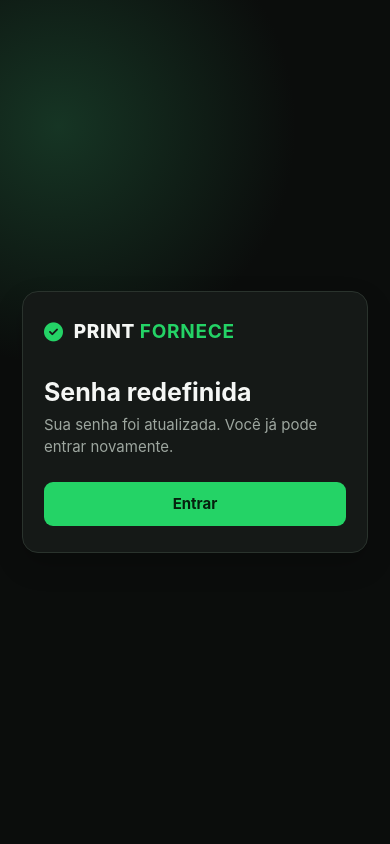
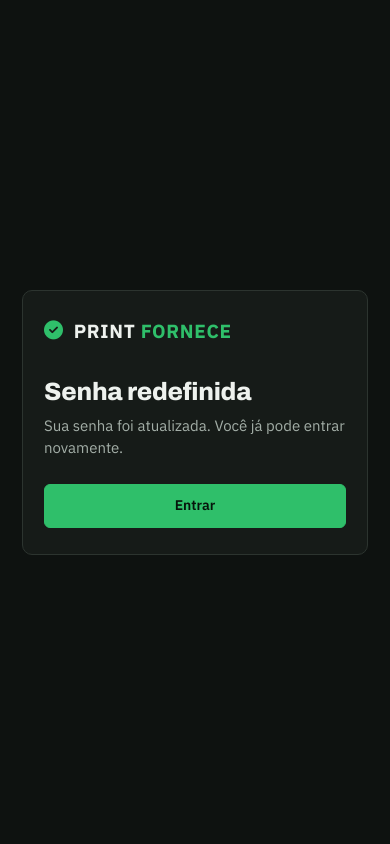
Before and after one commit to Fawlerr/print-fornece, a Django app: template templates/accounts/password_reset_complete.html in a window 390 px wide. Run offline with Django 5.2, Linux system fonts and the light colour scheme; the template is opened without the code that fills it, so the values that code supplies are empty.

Commit message:
style: design tokens, tema escuro e claro por usuario e componentes base
- tokens.css: fonte unica de cores, fontes, espacos, raios e sombras nos temas
  escuro (padrao) e claro, com contraste WCAG AA; redefine as variaveis antigas.
- components.css: botoes, campos, tabelas, cartoes, cores por etapa do pedido,
  Kanban, navegacao, mensagens, dialogos e regras de celular/tablet (areas de
  toque de 44 px, area segura do iPhone, foco visivel).
- Tema escolhido por usuario (User.ui_theme, migracao aditiva accounts.0006) com
  botao sol/lua no topo; logo na versao certa para cada tema.
- Teclado de telefone nos campos de WhatsApp; PWA com cache novo e cores novas.

Co-Authored-By: Claude Opus 5.5 <noreply@anthropic.com>

```diff
--- a/apps/accounts/models.py
+++ b/apps/accounts/models.py
@@ -55,6 +55,8 @@ class User(AbstractBaseUser, PermissionsMixin):
     current_login_at = models.DateTimeField("início da sessão atual", null=True, blank=True)
     last_seen_page = models.CharField("última página acessada", max_length=255, blank=True, default="")
     last_seen_device = models.CharField("dispositivo", max_length=100, blank=True, default="")
+    # Rebranding: tema da interface escolhido por usuário (escuro é o padrão).
+    ui_theme = models.CharField("tema da interface", max_length=10, choices=[("dark", "Escuro"), ("light", "Claro")], default="dark")
     date_joined = models.DateTimeField("criado em", auto_now_add=True)
     updated_at = models.DateTimeField("atualizado em", auto_now=True)
 
--- a/apps/accounts/urls.py
+++ b/apps/accounts/urls.py
@@ -10,6 +10,7 @@ urlpatterns = [
     path("logout/", views.logout_view, name="logout"),
     path("profile/", views.ProfileView.as_view(), name="profile"),
     path("profile/password/", views.ChangePasswordView.as_view(), name="change_password"),
+    path("theme/", views.toggle_theme, name="toggle_theme"),
     path("online-users/", views.OnlineUsersApiView.as_view(), name="online_users"),
     path("beacon-offline/", views.BeaconOfflineView.as_view(), name="beacon_offline"),
     path("users/", views.UserListView.as_view(), name="user_list"),
--- a/apps/orders/forms.py
+++ b/apps/orders/forms.py
@@ -61,7 +61,7 @@ class OrderForm(forms.ModelForm):
         widgets = {
             "description": forms.Textarea(attrs={"maxlength": 5000}),
             "internal_notes": forms.Textarea(attrs={"maxlength": 5000}),
-            "client_whatsapp": forms.TextInput(attrs={"data-whatsapp": "", "inputmode": "numeric", "maxlength": 25}),
+            "client_whatsapp": forms.TextInput(attrs={"data-whatsapp": "", "type": "tel", "inputmode": "tel", "autocomplete": "tel", "maxlength": 25}),
             "total_amount": forms.TextInput(attrs={"data-money": "", "inputmode": "decimal"}),
             "paid_amount": forms.TextInput(attrs={"data-money": "", "inputmode": "decimal"}),
             "discount_advance": forms.TextInput(attrs={"data-money": "", "inputmode": "decimal"}),
--- a/apps/payments/forms.py
+++ b/apps/payments/forms.py
@@ -60,7 +60,7 @@ class ClienteForm(forms.ModelForm):
             "observacoes": "Observações / Instruções",
         }
         widgets = {
-            "telefone": forms.TextInput(attrs={"data-whatsapp": ""}),
+            "telefone": forms.TextInput(attrs={"data-whatsapp": "", "type": "tel", "inputmode": "tel", "autocomplete": "tel"}),
             "observacoes": forms.Textarea(attrs={"rows": 3}),
         }
 
--- /dev/null
+++ b/static/css/components.css
@@ -0,0 +1,310 @@
+/* ==========================================================================
+   Print Fornece — Componentes (rebranding). Carregado por último; usa só tokens.
+   ========================================================================== */
+
+/* ---------- Base ---------- */
+html { -webkit-text-size-adjust: 100%; }
+body {
+  background: var(--bg);
+  color: var(--text);
+  font-family: var(--font-body);
+  font-size: 15px;
+  line-height: 1.5;
+}
+h1, h2, h3, .topbar-title h1, .section-heading h2, .kanban-title {
+  font-family: var(--font-display);
+  font-stretch: 85%;
+  letter-spacing: -0.01em;
+}
+h1 { font-weight: 800; }
+h2, h3 { font-weight: 700; }
+a { color: inherit; }
+.page-body p a:not([class]), .page-body td a:not([class]), .page-body li a:not([class]) { color: var(--brand-text); text-decoration: underline; text-underline-offset: 2px; }
+.text-muted, .help, small.help { color: var(--muted) !important; }
+code, kbd, .order-number, .num { font-variant-numeric: tabular-nums; }
+.order-number { font-family: var(--font-mono); font-weight: 600; }
+:focus-visible { outline: 3px solid var(--focus) !important; outline-offset: 2px; }
+::selection { background: var(--brand); color: var(--brand-ink); }
+img { max-width: 100%; height: auto; }
+
+/* ---------- Superfícies ---------- */
+.card, .section, .form-card, .stat-card, .chart-card, .login-card, .filters, .table-wrap.card, .dashboard-card {
+  background: var(--surface);
+  border: 1px solid var(--line);
+  border-radius: var(--radius-lg);
+  box-shadow: none;
+  color: var(--text);
+}
+.stat-card { background: var(--surface-2); }
+.stat-card small { color: var(--muted); text-transform: uppercase; letter-spacing: 0.06em; font-size: var(--fs-xs); }
+.stat-card strong { font-family: var(--font-display); font-stretch: 85%; font-weight: 800; font-variant-numeric: tabular-nums; color: var(--text); }
+.empty-state {
+  border: 1px dashed var(--line-strong);
+  border-radius: var(--radius-lg);
+  background: transparent;
+  color: var(--muted);
+  padding: var(--space-5) var(--space-4);
+  text-align: center;
+}
+
+/* ---------- Botões ---------- */
+.btn, button.btn, a.btn {
+  display: inline-flex;
+  align-items: center;
+  justify-content: center;
+  gap: var(--space-2);
+  min-height: var(--tap);
+  padding: 0 var(--space-4);
+  border-radius: var(--radius-md);
+  border: 1px solid transparent;
+  font: 600 var(--fs-sm)/1.1 var(--font-body);
+  text-decoration: none;
+  cursor: pointer;
+  box-shadow: none;
+  transition: filter 0.15s ease, background-color 0.15s ease;
+}
+.btn-small, .btn-sm { min-height: 36px; padding: 0 var(--space-3); font-size: 13px; }
+.btn-large { min-height: 52px; font-size: var(--fs-md); }
+.btn-primary { background: var(--brand) !important; color: var(--brand-ink) !important; border-color: var(--brand) !important; }
+.btn-secondary, .btn-outline { background: var(--surface-2); color: var(--text); border-color: var(--line-strong); }
+.btn-danger { background: var(--danger) !important; color: var(--danger-ink) !important; border-color: var(--danger) !important; }
+.btn-warning { background: var(--st-aguardando-bg) !important; color: var(--st-aguardando-fg) !important; border-color: color-mix(in srgb, var(--st-aguardando-fg) 55%, transparent) !important; }
+.btn:hover { filter: brightness(1.08); }
+.btn[disabled], .btn:disabled { opacity: 0.55; cursor: not-allowed; filter: none; }
+.icon-button { min-width: var(--tap); min-height: var(--tap); border-radius: var(--radius-md); }
+
+/* ---------- Formulários ---------- */
+input:not([type="checkbox"]):not([type="radio"]):not([type="range"]):not([type="file"]),
+select, textarea {
+  background: var(--bg);
+  color: var(--text);
+  border: 1px solid var(--line-strong);
+  border-radius: var(--radius-md);
+  min-height: var(--tap);
+  font-size: 16px; /* evita zoom automático no iPhone */
+}
+textarea { min-height: 88px; }
+input::placeholder, textarea::placeholder { color: var(--muted); opacity: 0.85; }
+input:focus, select:focus, textarea:focus { border-color: var(--brand); outline: none; box-shadow: 0 0 0 3px color-mix(in srgb, var(--brand) 30%, transparent); }
+input[type="checkbox"], input[type="radio"] { accent-color: var(--brand); width: 20px; height: 20px; }
+.form-grid label, .field label, label { color: var(--text); }
+.form-grid label > span:first-child { font-weight: 600; }
+.field-errors, .form-error { color: var(--st-cancelado-fg); }
+.required-asterisk { color: var(--st-cancelado-fg); }
+
+/* ---------- Tabelas ---------- */
+.table-wrap, .table-responsive { overflow-x: auto; -webkit-overflow-scrolling: touch; max-width: 100%; }
+.data-table, table.table { border-collapse: collapse; width: 100%; color: var(--text); }
+.data-table th, table.table th {
+  background: transparent;
+  color: var(--muted);
+  font: 600 var(--fs-xs)/1.3 var(--font-body);
+  text-transform: uppercase;
+  letter-spacing: 0.05em;
+  border-bottom: 1px solid var(--line-strong);
+}
+.data-table td, table.table td { border-bottom: 1px solid var(--line); }
+.data-table tbody tr:hover { background: var(--surface-2); }
+
+/* ---------- Etapas (uma tinta por etapa, igual em todo o sistema) ---------- */
+.stage-novo, .badge-novo { --stage-fg: var(--st-novo-fg); --stage-bg: var(--st-novo-bg); }
+.stage-aguardando_pagamento, .badge-aguardando_pagamento { --stage-fg: var(--st-aguardando-fg); --stage-bg: var(--st-aguardando-bg); }
+.stage-pagamento_confirmado, .badge-pagamento_confirmado { --stage-fg: var(--st-confirmado-fg); --stage-bg: var(--st-confirmado-bg); }
+.stage-pre_impressao, .badge-pre_impressao, .badge-preparacao { --stage-fg: var(--st-pre-fg); --stage-bg: var(--st-pre-bg); }
+.stage-em_producao, .badge-em_producao, .badge-producao { --stage-fg: var(--st-producao-fg); --stage-bg: var(--st-producao-bg); }
+.stage-pronto_retirada, .badge-pronto_retirada, .badge-pronto { --stage-fg: var(--st-pronto-fg); --stage-bg: var(--st-pronto-bg); }
+.stage-entregue, .badge-entregue, .badge-finalizado { --stage-fg: var(--st-entregue-fg); --stage-bg: var(--st-entregue-bg); }
+.stage-cancelado, .badge-cancelado { --stage-fg: var(--st-cancelado-fg); --stage-bg: var(--st-cancelado-bg); }
+.badge-pago { --stage-fg: var(--st-confirmado-fg); --stage-bg: var(--st-confirmado-bg); }
+.badge-parcial, .badge-na_retirada { --stage-fg: var(--st-aguardando-fg); --stage-bg: var(--st-aguardando-bg); }
+.badge-nao_pago { --stage-fg: var(--st-cancelado-fg); --stage-bg: var(--st-cancelado-bg); }
+.badge[class*="badge-"] {
+  color: var(--stage-fg, var(--text)) !important;
+  background: var(--stage-bg, var(--surface-2)) !important;
+  border: 1px solid color-mix(in srgb, var(--stage-fg, var(--line)) 45%, transparent) !important;
+  border-radius: var(--radius-pill);
+  font-weight: 700;
+}
+
+/* ---------- Kanban ---------- */
+.kanban { gap: var(--space-3); }
+.kanban-column {
+  background: var(--bg);
+  border: 1px solid var(--line);
+  border-top: 3px solid var(--stage-fg, var(--line-strong));
+  border-radius: var(--radius-lg);
+}
+.kanban-column-novo { --stage-fg: var(--st-novo-fg); }
+.kanban-column-aguardando_pagamento { --stage-fg: var(--st-aguardando-fg); }
+.kanban-column-pagamento_confirmado { --stage-fg: var(--st-confirmado-fg); }
+.kanban-column-pre_impressao { --stage-fg: var(--st-pre-fg); }
+.kanban-column-em_producao { --stage-fg: var(--st-producao-fg); }
+.kanban-column-pronto_retirada { --stage-fg: var(--st-pronto-fg); }
+.kanban-column-entregue { --stage-fg: var(--st-entregue-fg); }
+.kanban-title { color: var(--text); text-transform: uppercase; font-size: var(--fs-sm); letter-spacing: 0.04em; }
+.kanban-title span:last-child { font-family: var(--font-mono); color: var(--muted); }
+.order-card {
+  position: relative;
+  background: var(--surface-2) !important;
+  border: 1px solid var(--line) !important;
+  border-left: 4px solid var(--stage-fg, var(--line-strong)) !important;
+  border-radius: var(--radius-md) !important;
+  box-shadow: var(--shadow-1) !important;
+  color: var(--text);
+}
+.order-card.is-late { box-shadow: 0 0 0 2px color-mix(in srgb, var(--st-cancelado-fg) 70%, transparent) !important; }
+.order-card .order-card-title a { color: var(--text); font-family: var(--font-body); font-weight: 700; }
+.kanban-stage-button { min-height: 40px; min-width: 44px; border-radius: var(--radius-md); background: var(--surface-3); color: var(--text); border: 1px solid var(--line-strong); }
+.kanban-stage-button-next { background: var(--brand-soft); color: var(--brand-text); border-color: color-mix(in srgb, var(--brand) 55%, transparent); }
+.kanban-move-select { min-height: 40px !important; font-size: 14px !important; padding: 0 var(--space-2); flex: 1 1 auto; min-width: 0; }
+.kanban-mobile-tabs { display: none; }
+
+/* ---------- Navegação ---------- */
+.sidebar {
+  background: var(--surface);
+  border-right: 1px solid var(--line);
+}
+.sidebar nav a, .sidebar a {
+  min-height: var(--tap);
+  border-radius: var(--radius-md);
+  color: var(--muted);
+}
+.sidebar nav a:hover { background: var(--surface-2); color: var(--text); }
+.sidebar nav a.active, .sidebar a.active {
+  background: var(--brand-soft) !important;
+  color: var(--brand-text) !important;
+  box-shadow: inset 3px 0 0 var(--brand);
+}
+.topbar {
+  background: var(--surface);
+  border-bottom: 1px solid var(--line);
+  padding-top: calc(var(--space-2) + var(--safe-top));
+}
+.topbar-title p { color: var(--muted); }
+.topbar-actions button, .topbar-actions .notification-bell { min-height: 40px; min-width: 40px; }
+.notification-count { background: var(--danger); color: var(--danger-ink); }
+.notification-dropdown { background: var(--surface); border: 1px solid var(--line-strong); box-shadow: var(--shadow-2); }
+.theme-toggle {
+  display: inline-flex; align-items: center; justify-content: center; gap: 6px;
+  min-height: 40px; min-width: 40px; padding: 0 var(--space-3);
+  border-radius: var(--radius-md); border: 1px solid var(--line-strong);
+  background: var(--surface-2); color: var(--text); font: 600 13px var(--font-body); cursor: pointer;
+}
+.mobile-bottom-nav {
+  background: var(--surface) !important;
+  border-top: 1px solid var(--line) !important;
+  padding-bottom: var(--safe-bottom) !important;
+}
+.mobile-nav-item { color: var(--muted) !important; min-height: 56px; }
+.mobile-nav-item.active { color: var(--brand-text) !important; font-weight: 700; }
+.mobile-brand-watermark { opacity: 0.025; }
+.sidebar .brand img.brand-logo--light { display: none !important; }
+[data-theme="light"] .sidebar .brand img.brand-logo--dark { display: none !important; }
+[data-theme="light"] .sidebar .brand img.brand-logo--light { display: block !important; }
+
+/* ---------- Mensagens ---------- */
+.toast { border-radius: var(--radius-md); border: 1px solid var(--line-strong); background: var(--surface); color: var(--text); box-shadow: var(--shadow-2); }
+.toast-success { background: var(--st-confirmado-bg); color: var(--st-confirmado-fg); border-color: color-mix(in srgb, var(--st-confirmado-fg) 45%, transparent); }
+.toast-error { background: var(--st-cancelado-bg); color: var(--st-cancelado-fg); border-color: color-mix(in srgb, var(--st-cancelado-fg) 45%, transparent); }
+.toast-info { background: var(--st-pronto-bg); color: var(--st-pronto-fg); border-color: color-mix(in srgb, var(--st-pronto-fg) 45%, transparent); }
+.alert { border-radius: var(--radius-md); }
+.alert-danger, .alert-error { background: var(--st-cancelado-bg) !important; color: var(--st-cancelado-fg) !important; border: 1px solid color-mix(in srgb, var(--st-cancelado-fg) 45%, transparent) !important; }
+.alert-success { background: var(--st-confirmado-bg) !important; color: var(--st-confirmado-fg) !important; }
+.alert-warning, .alert-info { background: var(--st-aguardando-bg) !important; color: var(--st-aguardando-fg) !important; }
+.print-toast { background: var(--surface); color: var(--text); border: 1px solid var(--line-strong); }
+.print-toast.is-error { background: var(--st-cancelado-bg); color: var(--st-cancelado-fg); }
+
+/* ---------- Diálogos / modais ---------- */
+.pf-dialog, .pwa-modal, .modal-content, .modal-dialog {
+  background: var(--surface) !important;
+  color: var(--text) !important;
+  border: 1px solid var(--line-strong) !important;
+  border-radius: var(--radius-lg) !important;
+}
+.pf-dialog p { color: var(--muted); }
+.pf-dialog::backdrop, .pwa-modal-overlay { background: var(--overlay); }
+
+/* ---------- Carregando (esqueleto) ---------- */
+.skeleton { border-radius: var(--radius-md); background: linear-gradient(90deg, var(--surface-2), var(--surface-3), var(--surface-2)); background-size: 200% 100%; animation: pf-skeleton 1.2s infinite; min-height: 14px; }
+@keyframes pf-skeleton { to { background-position: -200% 0; } }
+@media (prefers-reduced-motion: reduce) {
+  *, *::before, *::after { animation-duration: 0.01ms !important; transition-duration: 0.01ms !important; }
+}
+
+/* ---------- Novos componentes (A1–A6) ---------- */
+.approved-seal { background: var(--brand); color: var(--brand-ink); font-family: var(--font-display); letter-spacing: 0.06em; border-radius: var(--radius-sm); }
+.report-tabs a.is-active, .period-chip.is-active, .segmented a.is-active { background: var(--brand); border-color: var(--brand); color: var(--brand-ink); }
+.report-tabs a, .period-chip { color: var(--text); border-color: var(--line-strong); }
+.status-pill--on { background: var(--st-confirmado-bg); color: var(--st-confirmado-fg); }
+.status-pill--off { background: var(--surface-2); color: var(--muted); }
+
+/* ---------- Celular e tablet ---------- */
+@media (max-width: 1023px) {
+  .topbar { gap: var(--space-2); }
+  .topbar-changelog-btn .desktop-only, .topbar-bug-btn .desktop-only, .pwa-push-btn span { display: none; }
+  .topbar-actions { gap: var(--space-1); flex-wrap: nowrap; }
+}
+@media (max-width: 767px) {
+  .page-body { padding-left: var(--space-4); padding-right: var(--space-4); padding-bottom: calc(80px + var(--safe-bottom)); }
+  .topbar-actions .pwa-push-btn, .topbar-actions .topbar-changelog-btn { display: none !important; }
+  .topbar-title h1 { font-size: var(--fs-lg); }
+  .topbar-title p { display: none; }
+  .section-heading { flex-direction: column; align-items: stretch !important; gap: var(--space-3); }
+  .section-heading > div:last-child { display: flex; flex-wrap: wrap; gap: var(--space-2); }
+  .grid.two-col, .detail-grid { grid-template-columns: 1fr !important; }
+
+  /* Kanban: uma coluna por vez, escolhida pelas abas */
+  .kanban-mobile-tabs {
+    display: flex; gap: var(--space-1); overflow-x: auto; position: sticky; top: 0; z-index: 5;
+    background: var(--bg); padding: var(--space-2) 0; margin-bottom: var(--space-2); scrollbar-width: thin;
+  }
+  .kanban-mobile-tabs button {
+    flex: 0 0 auto; min-height: var(--tap); padding: 0 var(--space-3); border-radius: var(--radius-pill);
+    border: 1px solid var(--line-strong); background: var(--surface); color: var(--text); font: 600 13px var(--font-body);
+    border-left: 4px solid var(--stage-fg, var(--line-strong));
+  }
+  .kanban-mobile-tabs button[aria-selected="true"] { background: var(--surface-3); box-shadow: inset 0 -3px 0 var(--stage-fg, var(--brand)); }
+  .kanban.is-tabbed { display: block !important; overflow: visible !important; }
+  .kanban.is-tabbed .kanban-column { display: none; width: 100% !important; min-width: 0 !important; max-width: none !important; }
+  .kanban.is-tabbed .kanban-column.is-current { display: block; }
+  .kanban-filters-toggle { display: inline-flex; }
+  form.filters.is-collapsed { display: none; }
+
+  /* Modais viram painel que sobe de baixo */
+  .pf-dialog, .pwa-modal { width: 100vw !important; max-width: 100vw !important; margin: auto 0 0 !important; border-radius: 16px 16px 0 0 !important; padding-bottom: calc(var(--space-5) + var(--safe-bottom)) !important; }
+
+  /* Formulários longos: ação principal fixa no rodapé */
+  .form-actions.is-sticky, form .form-actions:last-child {
+    position: sticky; bottom: calc(64px + var(--safe-bottom)); z-index: 4;
+    background: var(--surface); border-top: 1px solid var(--line); padding: var(--space-3) 0; margin-top: var(--space-4);
+  }
+  .form-actions .btn { flex: 1 1 auto; }
+  .stats-grid { grid-template-columns: repeat(2, minmax(0, 1fr)) !important; }
+}
+@media (min-width: 768px) {
+  .kanban-filters-toggle { display: none; }
+}
+
+/* ---------- Impressão ---------- */
+@media print {
+  body { background: #fff; color: #000; }
+  .sidebar, .topbar, .mobile-bottom-nav, .no-print, .theme-toggle { display: none !important; }
+}
+
+/* ---------- Ajustes de revisão ---------- */
+.section-heading h2 { font-size: 1.2rem; line-height: 1.25; color: var(--text); margin: 0 0 4px; }
+.section-heading p { color: var(--muted); }
+@media (min-width: 768px) { .btn.kanban-filters-toggle { display: none; } }
+@media (max-width: 767px) {
+  .capacity-grid { grid-template-columns: repeat(2, minmax(0, 1fr)) !important; gap: var(--space-2) !important; }
+  .capacity-grid > div { padding: 8px 10px !important; font-size: 0.9em; }
+  .capacity-card .capacity-subtitle { display: none; }
+}
+.page-body .section-heading h2 { font-size: 1.2rem; }
+.pagination .active { background: var(--brand); color: var(--brand-ink); }
+.pagination a, .pagination span { min-height: 40px; min-width: 40px; display: inline-grid; place-items: center; }
+.login-page { background: var(--bg); }
+.timeline-item::before { background: var(--brand); }
+.topbar-title { min-width: 0; flex: 1 1 auto; }
+.topbar-title h1 { white-space: nowrap; overflow: hidden; text-overflow: ellipsis; }
+.topbar-actions { flex: 0 0 auto; }
--- /dev/null
+++ b/static/css/tokens.css
@@ -0,0 +1,92 @@
+/* ==========================================================================
+   Print Fornece — Design tokens (rebranding aprovado em docs/rebranding/guia-visual.html)
+   Toda cor, fonte, espaço, raio e sombra do sistema vem daqui.
+   Tema escuro é o padrão; o tema claro é escolhido por usuário (data-theme="light").
+   ========================================================================== */
+:root,
+[data-theme="dark"] {
+  color-scheme: dark;
+  --font-display: "Archivo", "Arial Narrow", system-ui, sans-serif;
+  --font-body: "IBM Plex Sans", system-ui, -apple-system, "Segoe UI", sans-serif;
+  --font-mono: "IBM Plex Mono", ui-monospace, monospace;
+
+  --bg: #0E1210;
+  --surface: #161B18;
+  --surface-2: #1E2420;
+  --surface-3: #262D28;
+  --line: #2C342F;
+  --line-strong: #3B453F;
+  --text: #EEF2EE;
+  --muted: #A3AEA7;
+  --brand: #2FBF6A;
+  --brand-ink: #06140B;
+  --brand-text: #4ADE80;
+  --brand-soft: #12301D;
+  --danger: #C62828;
+  --danger-ink: #FFFFFF;
+  --focus: #FACC15;
+  --overlay: rgba(0, 0, 0, 0.6);
+
+  /* Etapas do pedido: uma tinta por etapa (texto sobre fundo, contraste AA) */
+  --st-novo-fg: #67E8F9; --st-novo-bg: #0B2A30;
+  --st-aguardando-fg: #FDE047; --st-aguardando-bg: #2E2706;
+  --st-confirmado-fg: #86EFAC; --st-confirmado-bg: #0D2B19;
+  --st-pre-fg: #F0ABFC; --st-pre-bg: #2D0F31;
+  --st-producao-fg: #FDBA74; --st-producao-bg: #33190A;
+  --st-pronto-fg: #93C5FD; --st-pronto-bg: #0F1F3A;
+  --st-entregue-fg: #CBD5E1; --st-entregue-bg: #1E2329;
+  --st-cancelado-fg: #FCA5A5; --st-cancelado-bg: #3A1212;
+
+  --space-1: 4px; --space-2: 8px; --space-3: 12px; --space-4: 16px; --space-5: 24px; --space-6: 32px; --space-7: 48px;
+  --radius-sm: 4px; --radius-md: 6px; --radius-lg: 10px; --radius-pill: 999px;
+  --shadow-1: 0 1px 0 rgba(0, 0, 0, 0.35);
+  --shadow-2: 0 6px 16px rgba(0, 0, 0, 0.35);
+  --tap: 44px;
+  --fs-xs: 12px; --fs-sm: 14px; --fs-md: 16px; --fs-lg: 18px; --fs-xl: 22px; --fs-2xl: 28px; --fs-3xl: 36px;
+  --safe-top: env(safe-area-inset-top, 0px);
+  --safe-bottom: env(safe-area-inset-bottom, 0px);
+
+  /* Ponte com as variáveis antigas (CSS legado passa a seguir os tokens) */
+  --panel: var(--surface);
+  --panel-2: var(--surface-2);
+  --green: var(--brand);
+  --green-dark: var(--brand-soft);
+  --red: var(--st-cancelado-fg);
+  --yellow: var(--st-aguardando-fg);
+  --blue: var(--st-pronto-fg);
+  --radius: var(--radius-lg);
+  --shadow: var(--shadow-2);
+  --border-color: var(--line);
+  --color-success: var(--brand-text);
+}
+
+[data-theme="light"] {
+  color-scheme: light;
+  --bg: #F5F6F2;
+  --surface: #FFFFFF;
+  --surface-2: #EEF1EC;
+  --surface-3: #E3E8E2;
+  --line: #DCE1DB;
+  --line-strong: #C3CBC3;
+  --text: #141A16;
+  --muted: #56615A;
+  --brand: #1A7A43;
+  --brand-ink: #FFFFFF;
+  --brand-text: #1A7A43;
+  --brand-soft: #DFF2E6;
+  --danger: #B42318;
+  --focus: #B45309;
+  --overlay: rgba(20, 26, 22, 0.45);
+
+  --st-novo-fg: #0E6676; --st-novo-bg: #DDF5F9;
+  --st-aguardando-fg: #7A5A00; --st-aguardando-bg: #FFF4C2;
+  --st-confirmado-fg: #17663A; --st-confirmado-bg: #DCF5E5;
+  --st-pre-fg: #8E2A9B; --st-pre-bg: #F8E3FB;
+  --st-producao-fg: #9A3F06; --st-producao-bg: #FFE9D6;
+  --st-pronto-fg: #1D4FA8; --st-pronto-bg: #E0ECFF;
+  --st-entregue-fg: #46525F; --st-entregue-bg: #E9EDF1;
+  --st-cancelado-fg: #A3201E; --st-cancelado-bg: #FDE3E3;
+
+  --shadow-1: 0 1px 0 rgba(20, 26, 22, 0.08);
+  --shadow-2: 0 6px 16px rgba(20, 26, 22, 0.10);
+}
--- a/static/sw.js
+++ b/static/sw.js
@@ -1,12 +1,15 @@
-const CACHE_NAME = 'print-fornece-v7';
+const CACHE_NAME = 'print-fornece-v8';
 const ASSETS_TO_CACHE = [
   '/',
   '/static/css/style.css',
   '/static/css/overrides.css',
   '/static/css/django.css',
   '/static/css/print-fornece-updates.css',
+  '/static/css/tokens.css',
+  '/static/css/components.css',
   '/static/js/app.js',
   '/static/js/order-calculator.js',
+  '/static/js/receipt-print.js',
   '/static/logo.jpg',
   '/static/manifest.webmanifest'
 ];
--- a/templates/base.html
+++ b/templates/base.html
@@ -18,6 +18,11 @@
   <link rel="stylesheet" href="{% static 'css/overrides.css' %}">
   <link rel="stylesheet" href="{% static 'css/django.css' %}">
   <link rel="stylesheet" href="{% static 'css/print-fornece-updates.css' %}">
+  <link rel="preconnect" href="https://fonts.googleapis.com">
+  <link rel="preconnect" href="https://fonts.gstatic.com" crossorigin>
+  <link rel="stylesheet" href="https://fonts.googleapis.com/css2?family=Archivo:wdth,wght@75..100,600..800&family=IBM+Plex+Mono:wght@500;600&family=IBM+Plex+Sans:wght@400;500;600;700&display=swap">
+  <link rel="stylesheet" href="{% static 'css/tokens.css' %}">
+  <link rel="stylesheet" href="{% static 'css/components.css' %}">
   <link rel="stylesheet" href="https://cdnjs.cloudflare.com/ajax/libs/font-awesome/6.5.2/css/all.min.css" referrerpolicy="no-referrer">
   {% block extra_head %}{% endblock %}
 </head>
```
Also changed, not shown: other parts of templates/base.html (+16 -7 lines), apps/accounts/views.py (+18 -0 lines), templates/includes/sidebar.html (+5 -4 lines), apps/accounts/migrations/0006_user_ui_theme.py (added), static/manifest.webmanifest.
